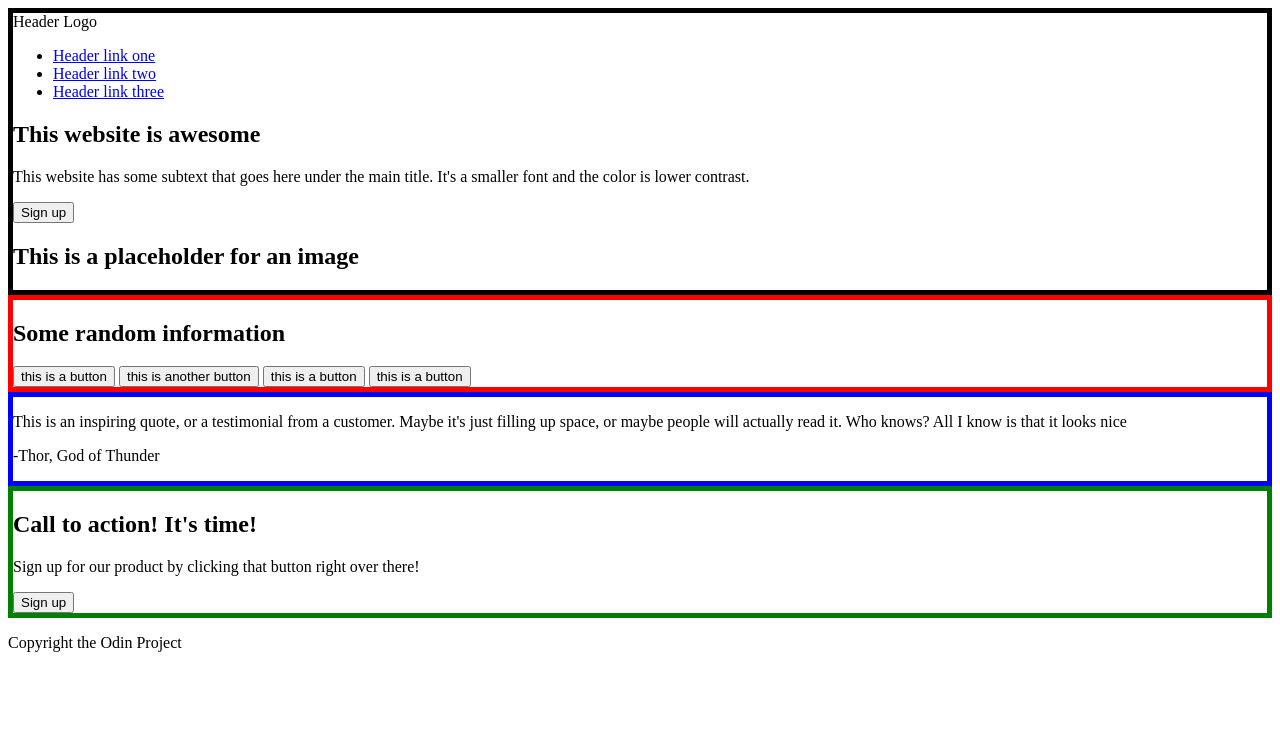
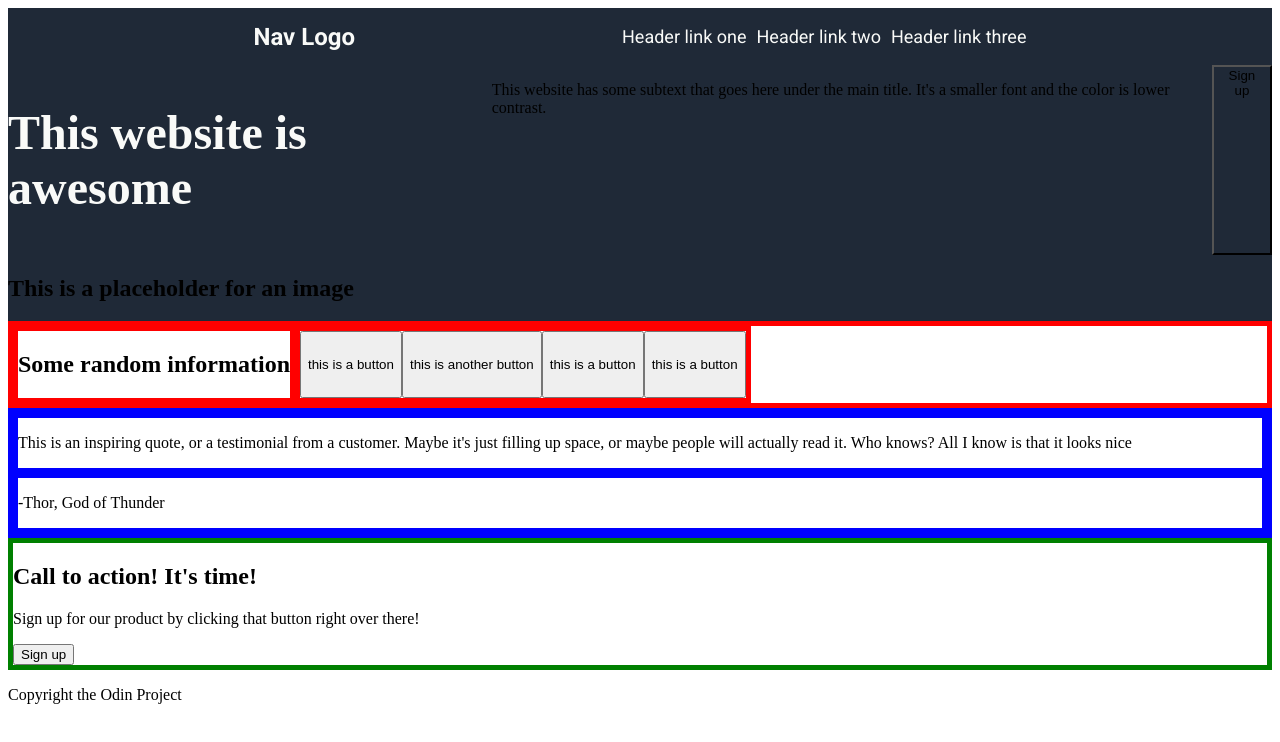
Before and after one commit to MattE-BB/landingpagefound, a plain HTML site: page index.html in a window 1280 px wide. Drawn offline with Linux system fonts and the light colour scheme.

Commit message:
Added Roboto Font, added fixed width containers
By adding nav elements in a container, I could
set max width to ensure that it doesn't take up
too much of a screen

```diff
--- a/index.html
+++ b/index.html
@@ -4,15 +4,19 @@
     <meta charset="UTF-8">
     <meta name="viewport" content="width=device-width, initial-scale=1.0">
     <title>Document</title>
+    <link rel="preconnect" href="https://fonts.googleapis.com">
+    <link rel="preconnect" href="https://fonts.gstatic.com" crossorigin>
+    <link href="https://fonts.googleapis.com/css2?family=Roboto:ital,wght@0,400;0,700;0,900;1,300&display=swap" rel="stylesheet">
     <link rel="stylesheet" href="style.css">
 </head>
 <body>
-    <div class="hero">
-        <div class="hero__header">
-            <div class="hero__logo">
-                Header Logo
+
+    <div class="nav-container">
+        <div class="nav">
+            <div class="nav nav__logo">
+                    Nav Logo
             </div>
-            <div class="hero__navlinks">
+            <div class="nav nav__links">
                 <ul>
                     <li><a href="#">Header link one</a></li>
                     <li><a href="#">Header link two</a></li>
@@ -20,22 +24,23 @@
                 </ul>
             </div>
         </div>
-        <div class="hero__content">
-            <div class="herocontentleft">
-                <h2 class="heroheader">This website is awesome</h2>
-                <p class="herotext">This website has some subtext that goes here under the main title. It's a smaller font and the color is lower contrast.</p>
-                <button class="herobutton">Sign up</button>
     </div>
-            <div class="heroimage">
+
+    <div class="overview">
+        <h2 class="overview overview__title">This website is awesome</h2>
+        <p class="overview overview__text">This website has some subtext that goes here under the main title. It's a smaller font and the color is lower contrast.</p>
+        <button class="overview overview__button">Sign up</button>
+        </div>
+        <div class="overview overview__image">
         <h2>This is a placeholder for an image</h2>
         </div>
     </div>
-    </div>
+
     <div class="information">
-        <div class="information__title">
+        <div class="information information__title">
             <h2> Some random information</h2>
         </div>
-        <div class="information__buttons">
+        <div class="information information__buttons">
             <button> this is a button </button>
             <button> this is another button </button>
             <button> this is a button </button>
@@ -44,8 +49,12 @@
     </div>
 
     <div class="quote">
+        <div class="quote quote__text">
             <p>This is an inspiring quote, or a testimonial from a customer. Maybe it's just filling up space, or maybe people will actually read it. Who knows? All I know is that it looks nice</p>
+        </div>
+        <div class="quote quote__author">
                 <p>-Thor, God of Thunder</p>
+        </div>
     </div>
 
     <div class="cta">
--- a/style.css
+++ b/style.css
@@ -1,15 +1,51 @@
+/* Normalise CSS */
+
 body {
     height: 100vh;
     display: flex;
     flex-direction: column;
 }
 
-.hero {
-    border: 5px solid black;
+/* Layout and Structure*/
+
+.nav-container {
+background-color: #1f2937;
+}
+
+.nav {
+    align-items: center;
+    display: flex;
+    font-family: 'Roboto', sans-serif;
+    justify-content: space-between;
+    max-width: 1000px;
+    margin: auto;
+}
+
+.nav__logo {
+    color: #f9faf8;
+    font-size: 24px;
+    font-family: 'Roboto', sans-serif;
+    font-weight: 700;
+}
+
+.nav__links {
+    color: #e5e7eb;
+    font-size: 18px;
+}
+
+.overview {
+    background-color: #1f2937;
+    display: flex;
+}
+
+.overview__title {
+    color: #F9FAF8;
+    font-size: 48px;
 }
 
 .information {
     border: 5px solid red;
+    display: flex;
 }
 
 .quote {
@@ -19,3 +55,18 @@ body {
 .cta {
     border: 5px solid green;
 }
+
+/* Typography */
+
+a {
+    text-decoration: none;
+    color: #f9faf8;
+}
+
+/* Components */
+
+ul {
+    list-style-type: none;
+    display: inline-flex;
+    gap: 10px
+}
```
Lines whose indentation alone changed are shown as unchanged.
